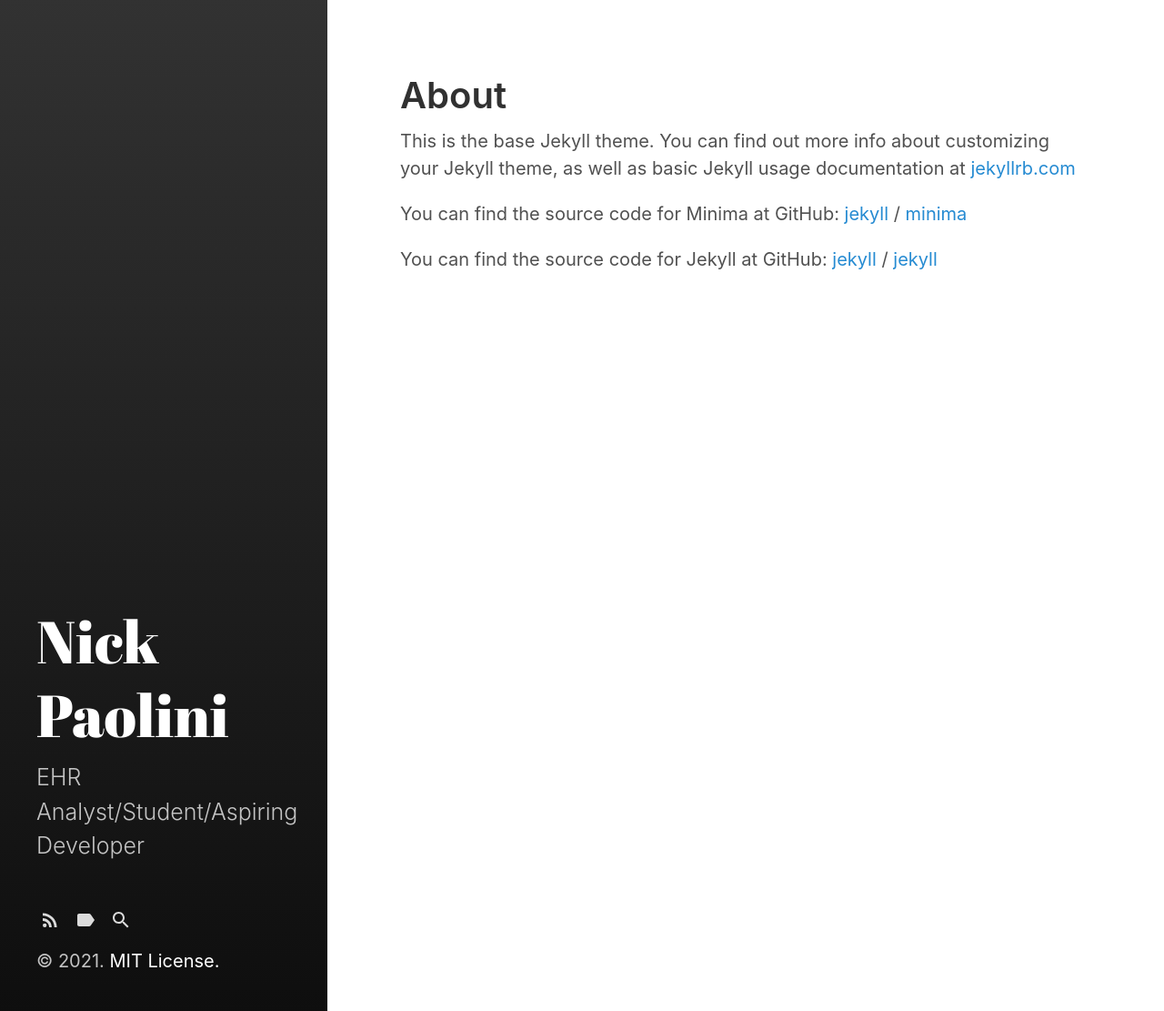
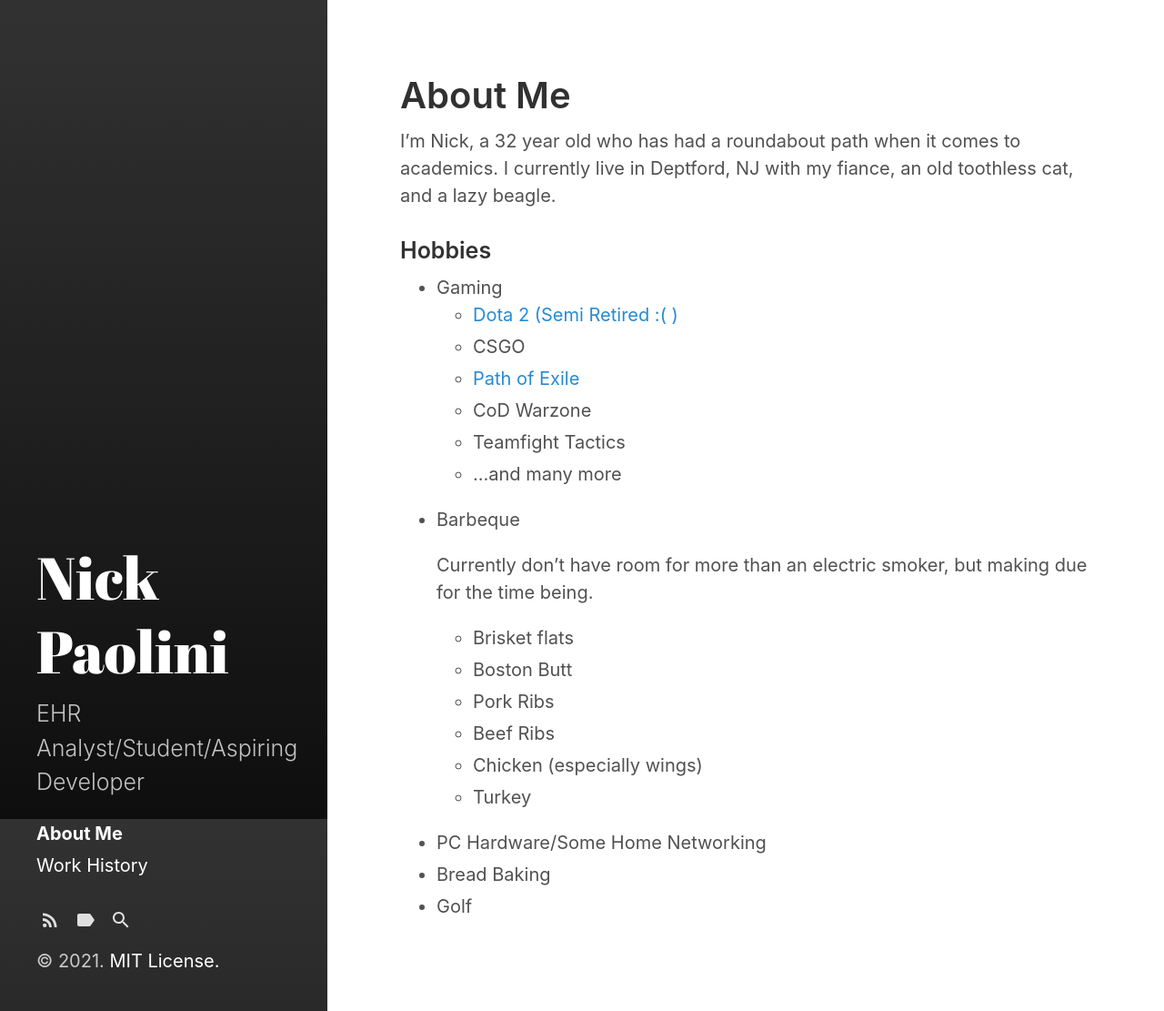
Before and after one commit to npaolini-8/npaolini-8.github.io, a Jekyll site: the page built from about.markdown, in a window 1280 px wide and 1111 px high. Shown: the whole window at 91% size. Built offline with Jekyll 4.4.1, drawn with Linux system fonts in a browser that asks for light colours.

Commit message:
markdowns completed

```diff
--- a/_config.yml
+++ b/_config.yml
@@ -28,8 +28,8 @@ description: >- # this means to ignore newlines until "baseurl:"
   EHR Analyst/Student/Aspiring Developer
 baseurl: "/" # the subpath of your site, e.g. /blog
 url: https://npaolini-8.github.io/ # the base hostname & protocol for your site, e.g. http://example.com
-twitter_username: jekyllrb
-github_username:  jekyll
+twitter_username: nick-l-paolini
+github_username:  npaolini-8
 
 # Build settings
 remote-theme: fongandrew/hydeout
--- a/about.markdown
+++ b/about.markdown
@@ -1,18 +1,30 @@
 ---
 layout: page
-title: About
+title: About Me
 permalink: /about/
+sidebar_link: true
 ---
 
-This is the base Jekyll theme. You can find out more info about customizing your Jekyll theme, as well as basic Jekyll usage documentation at [jekyllrb.com](https://jekyllrb.com/)
+I'm Nick, a 32 year old who has had a roundabout path when it comes to academics. I currently live in Deptford, NJ with my fiance, an old toothless cat, and a lazy beagle.
 
-You can find the source code for Minima at GitHub:
-[jekyll][jekyll-organization] /
-[minima](https://github.com/jekyll/minima)
+### Hobbies
 
-You can find the source code for Jekyll at GitHub:
-[jekyll][jekyll-organization] /
-[jekyll](https://github.com/jekyll/jekyll)
+- Gaming
+  - [Dota 2 (Semi Retired :( )](https://www.dotabuff.com/players/64745357)
+  - CSGO
+  - [Path of Exile](https://www.pathofexile.com/account/view-profile/procarbine/characters)
+  - CoD Warzone
+  - Teamfight Tactics
+  - ...and many more
+- Barbeque
 
-
-[jekyll-organization]: https://github.com/jekyll
+    Currently don't have room for more than an electric smoker, but making due for the time being.
+    - Brisket flats
+    - Boston Butt
+    - Pork Ribs
+    - Beef Ribs
+    - Chicken (especially wings)
+    - Turkey
+- PC Hardware/Some Home Networking
+- Bread Baking
+- Golf
--- /dev/null
+++ b/feed.xml
@@ -0,0 +1,4 @@
+---
+layout: page
+title: Feed
+---
--- a/index.markdown
+++ b/index.markdown
@@ -3,6 +3,12 @@
 # To modify the layout, see https://jekyllrb.com/docs/themes/#overriding-theme-defaults
 
 layout: home
+permalink: /
 ---
 
 # Wading into the World of Web Development
+
+
+---
+
+In the future you will find posts highlighting my newest work here!
```
Also changed, not shown: portfolio.md (added, +59 -0 lines).
